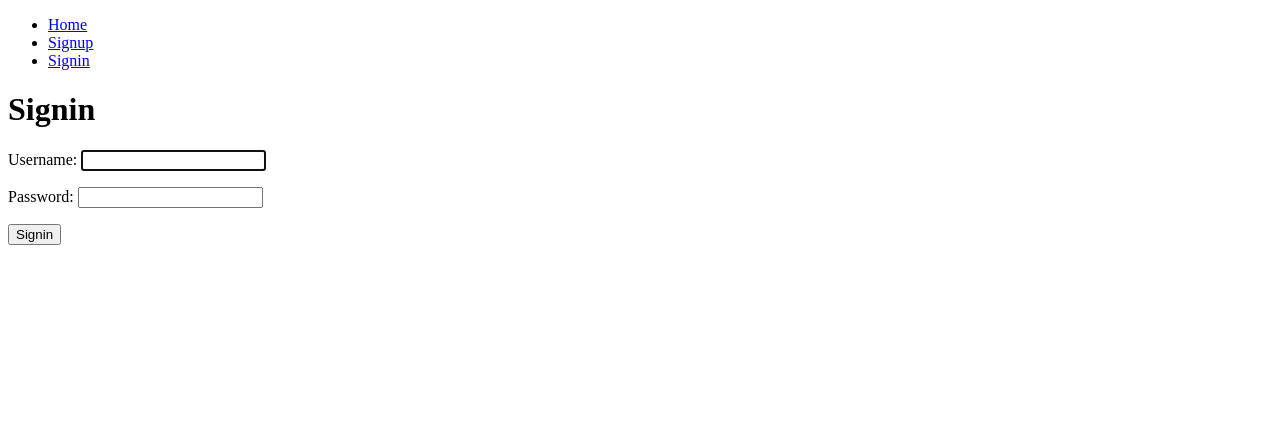
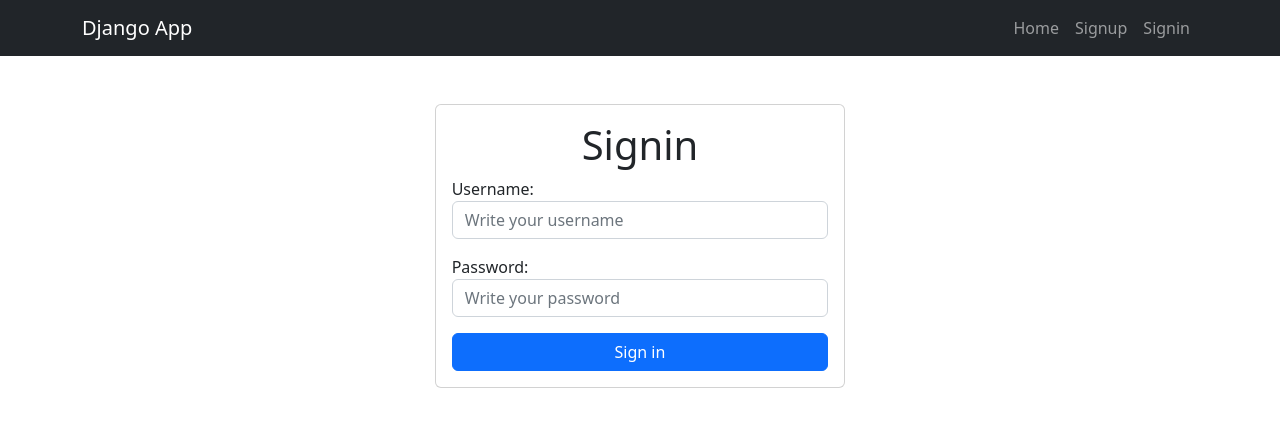
Before and after one commit to Luciano-C/Django-CRUD-Auth, a Django app: page /signin/ in a window 1280 px wide. Shown: the top 427 px of the page. Run offline with Django 4.2, Linux system fonts and the light colour scheme.

Commit message:
App lista para despliegue

```diff
--- a/tasks/templates/base.html
+++ b/tasks/templates/base.html
@@ -6,46 +6,57 @@
     <meta http-equiv="X-UA-Compatible" content="IE=edge">
     <meta name="viewport" content="width=device-width, initial-scale=1.0">
     <title>Django CRUD Application</title>
+    <!-- CSS only -->
+    <link href="https://cdn.jsdelivr.net/npm/bootstrap@5.2.1/dist/css/bootstrap.min.css" rel="stylesheet"
+        integrity="sha384-iYQeCzEYFbKjA/T2uDLTpkwGzCiq6soy8tYaI1GyVh/UjpbCx/TYkiZhlZB6+fzT" crossorigin="anonymous">
+
 </head>
 
 <body>
 
-    <nav>
-        <ul>
+    <nav class="navbar navbar-expand-lg bg-dark navbar-dark">
+        <div class="container">
+            <a class="navbar-brand" href="#">Django App</a>
+            <button class="navbar-toggler" type="button" data-bs-toggle="collapse"
+                data-bs-target="#navbarSupportedContent" aria-controls="navbarSupportedContent" aria-expanded="false"
+                aria-label="Toggle navigation">
+                <span class="navbar-toggler-icon"></span>
+            </button>
+            <div class="collapse navbar-collapse" id="navbarSupportedContent">
+                <ul class="navbar-nav mb-2 mb-lg-0 ms-auto">
                     <li>
-                <a href="/">Home</a>
+                        <a class="nav-link" href="/">Home</a>
                     </li>
 
 
                     {% if user.is_authenticated %}
-            <li>
-                <a href="{% url 'tasks' %}">Tasks Pending</a>
+                    <li class="nav-item">
+                        <a class="nav-link" href="{% url 'tasks' %}">Tasks Pending</a>
                     </li>
 
-            <li>
-                <a href="{% url 'tasks_completed' %}">Tasks Completed</a>
+                    <li class="nav-item">
+                        <a class="nav-link" href="{% url 'tasks_completed' %}">Tasks Completed</a>
                     </li>
 
-            <li>
-                <a href="/tasks/create">Create Task</a>
+                    <li class="nav-item">
+                        <a class="nav-link" href="/tasks/create">Create Task</a>
                     </li>
 
-            <li>
-                <a href="/logout">Logout</a>
+                    <li class="nav-item">
+                        <a class="nav-link" href="/logout">Logout</a>
                     </li>
                     {% else %}
-            <li>
-                <a href="/signup">Signup</a>
+                    <li class="nav-item">
+                        <a class="nav-link" href="/signup">Signup</a>
                     </li>
-            <li>
-                <a href="/signin">Signin</a>
+                    <li class="nav-item">
+                        <a class="nav-link" href="/signin">Signin</a>
                     </li>
                     {% endif %}
                 </ul>
+            </div>
+        </div>
     </nav>
-
-
-
     {% block content %}
     {% endblock %}
 </body>
--- a/tasks/templates/signin.html
+++ b/tasks/templates/signin.html
@@ -1,11 +1,27 @@
 {% extends 'base.html' %}
 
 {% block content %}
-{{error}}
-<h1>Signin</h1>
-<form action="/signin/", method="POST">
-    {% csrf_token %}
-    {{form.as_p}}
-    <button>Signin</button>
-</form>
+<main>
+    <div class="row">
+        <section class="col-md-4 offset-md-4 mt-5">
+            <form action="/signin/" method="POST" class="card card-body">
+                {% csrf_token %}
+                <h1 class="text-center">Signin</h1>
+                {{error}}
+                {% csrf_token %}
+                <div class="mb-3">
+                    <label for="username">Username: </label>
+                    <input type="text" name="username" class="form-control" placeholder="Write your username"
+                        id="username">
+                </div>
+                <div class="mb-3">
+                    <label for="password">Password: </label>
+                    <input type="password" name="password" class="form-control" placeholder="Write your password"
+                        id="password">
+                </div>
+                <button class="btn btn-primary">Sign in</button>
+            </form>
+        </section>
+    </div>
+</main>
 {% endblock %}
```
Also changed, not shown: tasks/forms.py (+7 -2 lines), tasks/templates/create_task.html (+13 -7 lines), tasks/templates/home.html (+30 -8 lines), tasks/templates/signup.html (+25 -9 lines), tasks/templates/task_detail.html (+14 -6 lines), tasks/templates/tasks.html (+23 -17 lines). Lines whose indentation alone changed are shown as unchanged.
